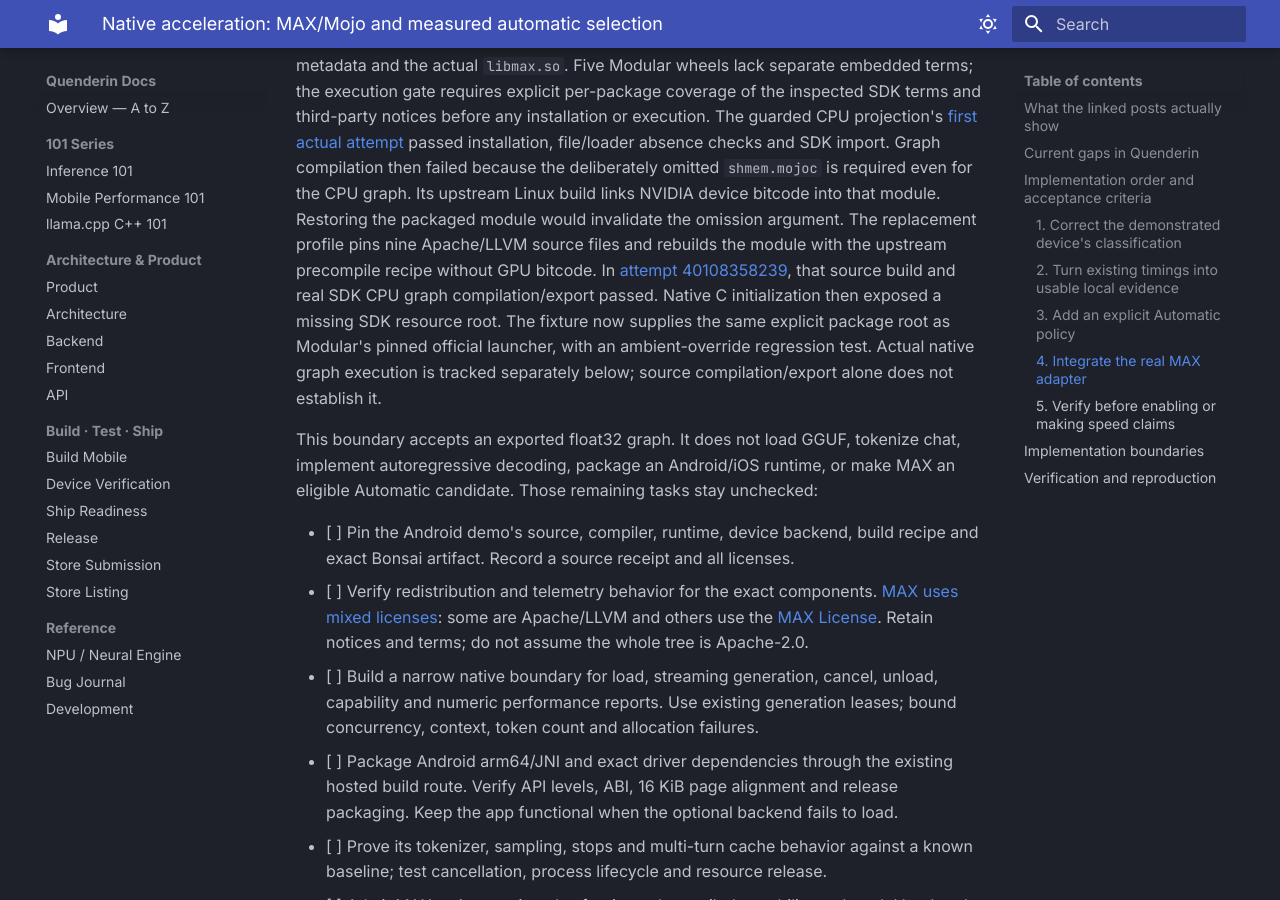
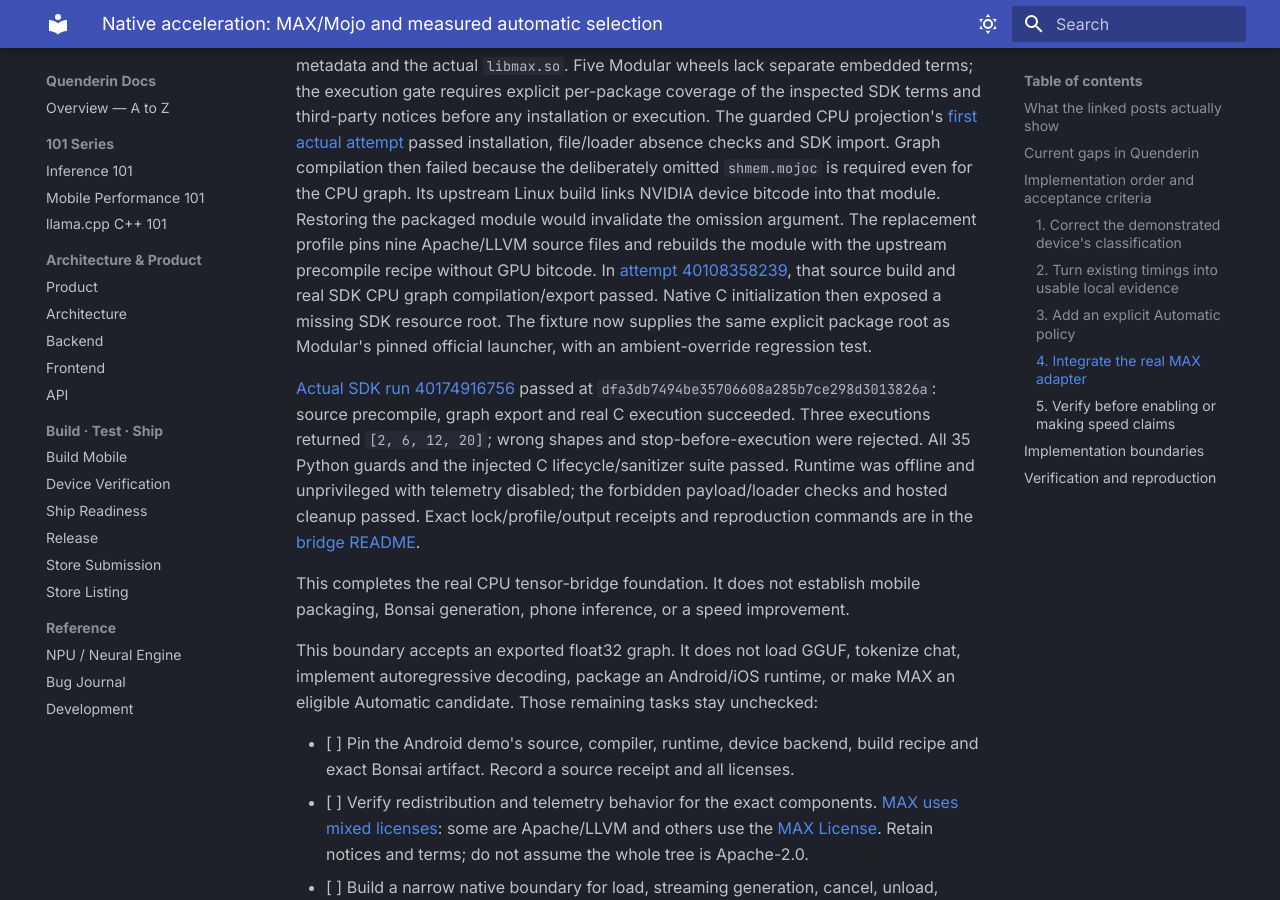
Before and after one commit to alikatgh/quenderin, an MkDocs documentation site: the page built from docs/modular-acceleration-plan.md, in a window 1280 px wide and 900 px high, scrolled down 4183 px. Built offline with MkDocs 1.6.1 and Material for MkDocs 9.7.7, drawn with Linux system fonts in a browser that asks for light colours.

Commit message:
Record successful isolated MAX C graph execution

```diff
--- a/docs/modular-acceleration-plan.md
+++ b/docs/modular-acceleration-plan.md
@@ -159,8 +159,19 @@
 that source build and real SDK CPU graph compilation/export passed. Native C
 initialization then exposed a missing SDK resource root. The fixture now supplies
 the same explicit package root as Modular's pinned official launcher, with an
-ambient-override regression test. Actual native graph execution is tracked
-separately below; source compilation/export alone does not establish it.
+ambient-override regression test.
+
+[Actual SDK run 40174916756](https://github.com/alikatgh/quenderin/actions/runs/40174916756)
+passed at `dfa3db7494be35706608a285b7ce298d3013826a`: source precompile, graph
+export and real C execution succeeded. Three executions returned `[2, 6, 12, 20]`;
+wrong shapes and stop-before-execution were rejected. All 35 Python guards and
+the injected C lifecycle/sanitizer suite passed. Runtime was offline and
+unprivileged with telemetry disabled; the forbidden payload/loader checks and
+hosted cleanup passed. Exact lock/profile/output receipts and reproduction
+commands are in the [bridge README](../native/max-runtime/README.md).
+
+This completes the real CPU tensor-bridge foundation. It does not establish
+mobile packaging, Bonsai generation, phone inference, or a speed improvement.
 
 This boundary accepts an exported float32 graph. It does not load GGUF, tokenize
 chat, implement autoregressive decoding, package an Android/iOS runtime, or make
```
Also changed, not shown: native/max-runtime/README.md (+22 -0 lines).
